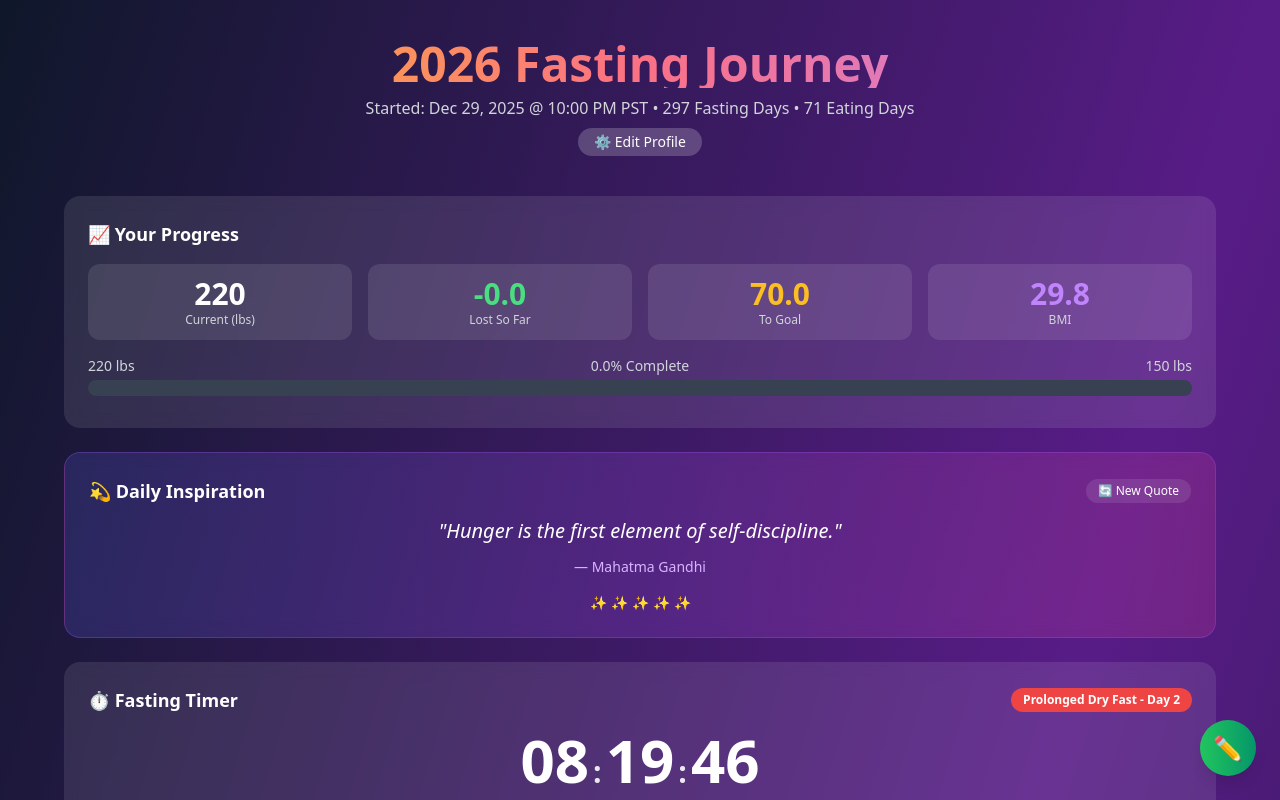
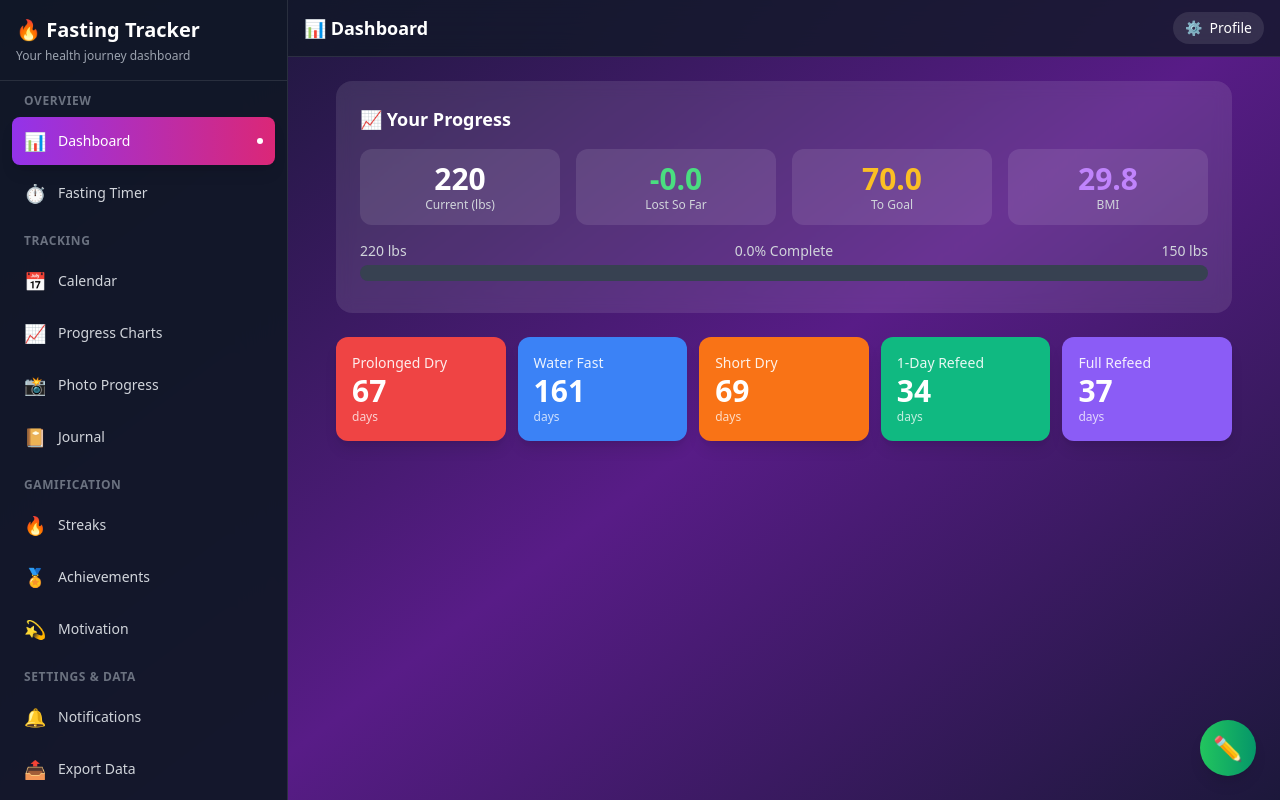
Before and after one commit to ketankshukla/fasting-focused-lifestyle, a React (Vite) app: page / in a window 1280 px wide. Shown: the top 800 px of the page. Built offline with nearby package versions, Linux system fonts and the light colour scheme.

Commit message:
Fix timezone issue (use local time) and add sidebar navigation menu

```diff
--- a/src/components/Calendar/CalendarDay.jsx
+++ b/src/components/Calendar/CalendarDay.jsx
@@ -1,10 +1,10 @@
 import React from "react";
 import { colors } from "../../data";
-import { getDayData } from "../../utils/calculations";
+import { getDayData, getLocalDateKey } from "../../utils/calculations";
 
 const CalendarDay = ({ dateKey, dayNum, isDecember2025, hasLog, onClick }) => {
   const dayData = getDayData(dateKey);
-  const today = new Date().toISOString().split("T")[0];
+  const today = getLocalDateKey();
   const isToday = dateKey === today;
 
   return (
--- a/src/components/Dashboard/QuickLogButton.jsx
+++ b/src/components/Dashboard/QuickLogButton.jsx
@@ -1,7 +1,8 @@
 import React from "react";
+import { getLocalDateKey } from "../../utils/calculations";
 
 const QuickLogButton = ({ onLogToday }) => {
-  const today = new Date().toISOString().split("T")[0];
+  const today = getLocalDateKey();
 
   return (
     <button
--- a/src/components/Dashboard/StreakCounter.jsx
+++ b/src/components/Dashboard/StreakCounter.jsx
@@ -1,4 +1,5 @@
 import React from "react";
+import { getLocalDateKey } from "../../utils/calculations";
 
 const StreakCounter = ({ dailyLogs }) => {
   const calculateStreaks = () => {
@@ -14,10 +15,12 @@ const StreakCounter = ({ dailyLogs }) => {
     let longestStreak = 0;
     let tempStreak = 1;
 
-    const today = new Date().toISOString().split("T")[0];
-    const yesterday = new Date(Date.now() - 86400000)
-      .toISOString()
-      .split("T")[0];
+    const today = getLocalDateKey();
+    const yesterdayDate = new Date();
+    yesterdayDate.setDate(yesterdayDate.getDate() - 1);
+    const yesterday = `${yesterdayDate.getFullYear()}-${String(
+      yesterdayDate.getMonth() + 1
+    ).padStart(2, "0")}-${String(yesterdayDate.getDate()).padStart(2, "0")}`;
 
     for (let i = 1; i < loggedDates.length; i++) {
       const prevDate = new Date(loggedDates[i - 1]);
--- a/src/components/FastingTracker.jsx
+++ b/src/components/FastingTracker.jsx
@@ -5,6 +5,7 @@ import { usePhotoStorage } from "../hooks/useIndexedDB";
 import { useNotifications } from "../hooks/useNotifications";
 import { getProgressStats, getScheduleStats } from "../utils/calculations";
 
+import { Sidebar } from "./Layout";
 import { Header } from "./Header";
 import {
   ProgressDashboard,
@@ -26,7 +27,6 @@ import {
 } from "./Dashboard";
 import { MonthView, YearView } from "./Calendar";
 import { LogModal, ProfileModal } from "./Modals";
-import Footer from "./Footer";
 
 const FastingTracker = () => {
   const { profile, dailyLogs, saveLog, saveProfile } =
@@ -41,6 +41,8 @@ const FastingTracker = () => {
   const [showYearView, setShowYearView] = useState(false);
   const [showProfileModal, setShowProfileModal] = useState(false);
   const [showLogModal, setShowLogModal] = useState(false);
+  const [activeSection, setActiveSection] = useState("dashboard");
+  const [sidebarOpen, setSidebarOpen] = useState(false);
 
   const stats = getProgressStats(profile, dailyLogs);
   const scheduleStats = getScheduleStats();
@@ -55,64 +57,29 @@ const FastingTracker = () => {
     setShowYearView(false);
   };
 
+  const renderContent = () => {
+    switch (activeSection) {
+      case "dashboard":
         return (
-    <div className="min-h-screen bg-gradient-to-br from-slate-900 via-purple-900 to-slate-900 p-4 sm:p-6">
-      <div className="max-w-6xl mx-auto space-y-6">
-        <Header
-          fastingDays={scheduleStats.fastingDays}
-          eatingDays={scheduleStats.eatingDays}
-          onProfileClick={() => setShowProfileModal(true)}
-        />
+          <div className="space-y-6">
+            <ProgressDashboard stats={stats} profile={profile} />
+            <FastTypeStats scheduleStats={scheduleStats} />
+          </div>
+        );
 
-        <ProgressDashboard stats={stats} profile={profile} />
+      case "timer":
+        return <FastingTimer />;
 
-        <MotivationalQuotes />
-
-        <FastingTimer />
-
-        <ProgressCharts dailyLogs={dailyLogs} profile={profile} />
-
-        <PhotoProgress
-          photos={photos}
-          onSavePhoto={savePhoto}
-          onDeletePhoto={deletePhoto}
-          getAllPhotoDates={getAllPhotoDates}
-        />
-
-        <NotificationSettings
-          permission={permission}
-          isSupported={isSupported}
-          onRequestPermission={requestPermission}
-          onScheduleReminder={scheduleReminder}
-        />
-
-        <StreakCounter dailyLogs={dailyLogs} />
-
-        <AchievementBadges
-          dailyLogs={dailyLogs}
-          profile={profile}
-          stats={stats}
-        />
-
-        <JournalDiary dailyLogs={dailyLogs} />
-
-        <ExportData dailyLogs={dailyLogs} profile={profile} stats={stats} />
-
-        <ShareProgress stats={stats} profile={profile} />
-
-        <BackupRestore dailyLogs={dailyLogs} profile={profile} />
-
-        <FastTypeStats scheduleStats={scheduleStats} />
-
+      case "calendar":
+        return (
+          <div className="space-y-6">
             <MonthNavigation
               selectedMonth={selectedMonth}
               showYearView={showYearView}
               onMonthSelect={handleMonthSelect}
               onYearViewToggle={() => setShowYearView(!showYearView)}
             />
-
             <Legend />
-
             {showYearView ? (
               <YearView onMonthSelect={handleMonthSelect} />
             ) : (
@@ -122,7 +89,155 @@ const FastingTracker = () => {
                 onDayClick={handleDayClick}
               />
             )}
+          </div>
+        );
 
+      case "charts":
+        return <ProgressCharts dailyLogs={dailyLogs} profile={profile} />;
+
+      case "photos":
+        return (
+          <PhotoProgress
+            photos={photos}
+            onSavePhoto={savePhoto}
+            onDeletePhoto={deletePhoto}
+            getAllPhotoDates={getAllPhotoDates}
+          />
+        );
+
+      case "journal":
+        return <JournalDiary dailyLogs={dailyLogs} />;
+
+      case "streaks":
+        return <StreakCounter dailyLogs={dailyLogs} />;
+
+      case "badges":
+        return (
+          <AchievementBadges
+            dailyLogs={dailyLogs}
+            profile={profile}
+            stats={stats}
+          />
+        );
+
+      case "quotes":
+        return <MotivationalQuotes />;
+
+      case "notifications":
+        return (
+          <NotificationSettings
+            permission={permission}
+            isSupported={isSupported}
+            onRequestPermission={requestPermission}
+            onScheduleReminder={scheduleReminder}
+          />
+        );
+
+      case "export":
+        return (
+          <ExportData dailyLogs={dailyLogs} profile={profile} stats={stats} />
+        );
+
+      case "share":
+        return <ShareProgress stats={stats} profile={profile} />;
+
+      case "backup":
+        return <BackupRestore dailyLogs={dailyLogs} profile={profile} />;
+
+      default:
+        return <ProgressDashboard stats={stats} profile={profile} />;
+    }
+  };
+
+  const getSectionTitle = () => {
+    const titles = {
+      dashboard: "📊 Dashboard",
+      timer: "⏱️ Fasting Timer",
+      calendar: "📅 Calendar",
+      charts: "📈 Progress Charts",
+      photos: "📸 Photo Progress",
+      journal: "📔 Journal",
+      streaks: "🔥 Streaks",
+      badges: "🏅 Achievements",
+      quotes: "💫 Daily Motivation",
+      notifications: "🔔 Notifications",
+      export: "📤 Export Data",
+      share: "📱 Share Progress",
+      backup: "💾 Backup & Restore",
+    };
+    return titles[activeSection] || "Dashboard";
+  };
+
+  return (
+    <div className="min-h-screen bg-gradient-to-br from-slate-900 via-purple-900 to-slate-900 flex">
+      <Sidebar
+        activeSection={activeSection}
+        onSectionChange={setActiveSection}
+        isOpen={sidebarOpen}
+        onClose={() => setSidebarOpen(false)}
+      />
+
+      <div className="flex-1 flex flex-col min-h-screen lg:ml-0">
+        {/* Top Header Bar */}
+        <header className="sticky top-0 z-30 bg-gray-900/80 backdrop-blur-xl border-b border-white/10">
+          <div className="flex items-center justify-between px-4 py-3">
+            <div className="flex items-center gap-3">
+              <button
+                onClick={() => setSidebarOpen(true)}
+                className="lg:hidden p-2 text-white hover:bg-white/10 rounded-lg"
+              >
+                <svg
+                  className="w-6 h-6"
+                  fill="none"
+                  stroke="currentColor"
+                  viewBox="0 0 24 24"
+                >
+                  <path
+                    strokeLinecap="round"
+                    strokeLinejoin="round"
+                    strokeWidth={2}
+                    d="M4 6h16M4 12h16M4 18h16"
+                  />
+                </svg>
+              </button>
+              <h2 className="text-lg font-bold text-white">
+                {getSectionTitle()}
+              </h2>
+            </div>
+            <button
+              onClick={() => setShowProfileModal(true)}
+              className="flex items-center gap-2 px-3 py-1.5 bg-white/10 hover:bg-white/20 text-white text-sm rounded-full transition-all"
+            >
+              <span>⚙️</span>
+              <span className="hidden sm:inline">Profile</span>
+            </button>
+          </div>
+        </header>
+
+        {/* Main Content */}
+        <main className="flex-1 p-4 sm:p-6 overflow-y-auto">
+          <div className="max-w-4xl mx-auto">{renderContent()}</div>
+        </main>
+
+        {/* Quick Stats Footer */}
+        <footer className="bg-gray-900/80 backdrop-blur-xl border-t border-white/10 px-4 py-3">
+          <div className="max-w-4xl mx-auto flex items-center justify-between text-sm">
+            <div className="flex items-center gap-4 text-gray-400">
+              <span>⚖️ {stats.currentWeight} lbs</span>
+              <span className="hidden sm:inline">
+                📉 {stats.lostSoFar.toFixed(1)} lost
+              </span>
+              <span>🎯 {stats.progressPercent.toFixed(0)}%</span>
+            </div>
+            <div className="text-gray-500 text-xs">
+              {scheduleStats.fastingDays} fasting • {scheduleStats.eatingDays}{" "}
+              eating
+            </div>
+          </div>
+        </footer>
+      </div>
+
+      {/* Modals */}
       {showLogModal && selectedDay && (
         <LogModal
           selectedDay={selectedDay}
@@ -140,10 +255,8 @@ const FastingTracker = () => {
         />
       )}
 
-        <Footer />
-
+      {/* Quick Log Button */}
       <QuickLogButton onLogToday={handleDayClick} />
-      </div>
     </div>
   );
 };
--- /dev/null
+++ b/src/components/Layout/Sidebar.jsx
@@ -0,0 +1,126 @@
+import React from "react";
+
+const menuItems = [
+  { id: "dashboard", icon: "📊", label: "Dashboard", section: "overview" },
+  { id: "timer", icon: "⏱️", label: "Fasting Timer", section: "overview" },
+  { id: "calendar", icon: "📅", label: "Calendar", section: "tracking" },
+  { id: "charts", icon: "📈", label: "Progress Charts", section: "tracking" },
+  { id: "photos", icon: "📸", label: "Photo Progress", section: "tracking" },
+  { id: "journal", icon: "📔", label: "Journal", section: "tracking" },
+  { id: "streaks", icon: "🔥", label: "Streaks", section: "gamification" },
+  { id: "badges", icon: "🏅", label: "Achievements", section: "gamification" },
+  { id: "quotes", icon: "💫", label: "Motivation", section: "gamification" },
+  {
+    id: "notifications",
+    icon: "🔔",
+    label: "Notifications",
+    section: "settings",
+  },
+  { id: "export", icon: "📤", label: "Export Data", section: "settings" },
+  { id: "share", icon: "📱", label: "Share Progress", section: "settings" },
+  { id: "backup", icon: "💾", label: "Backup & Restore", section: "settings" },
+];
+
+const sections = {
+  overview: "Overview",
+  tracking: "Tracking",
+  gamification: "Gamification",
+  settings: "Settings & Data",
+};
+
+const Sidebar = ({ activeSection, onSectionChange, isOpen, onClose }) => {
+  const groupedItems = {};
+  menuItems.forEach((item) => {
+    if (!groupedItems[item.section]) {
+      groupedItems[item.section] = [];
+    }
+    groupedItems[item.section].push(item);
+  });
+
+  return (
+    <>
+      {/* Mobile Overlay */}
+      {isOpen && (
+        <div
+          className="fixed inset-0 bg-black/50 z-40 lg:hidden"
+          onClick={onClose}
+        />
+      )}
+
+      {/* Sidebar */}
+      <aside
+        className={`
+        fixed top-0 left-0 h-full w-72 bg-gray-900/95 backdrop-blur-xl border-r border-white/10 z-50
+        transform transition-transform duration-300 ease-in-out
+        ${isOpen ? "translate-x-0" : "-translate-x-full"}
+        lg:translate-x-0 lg:static lg:z-auto
+      `}
+      >
+        <div className="flex flex-col h-full">
+          {/* Header */}
+          <div className="p-4 border-b border-white/10">
+            <div className="flex items-center justify-between">
+              <h1 className="text-xl font-bold text-white">
+                🔥 Fasting Tracker
+              </h1>
+              <button
+                onClick={onClose}
+                className="lg:hidden text-gray-400 hover:text-white p-1"
+              >
+                ✕
+              </button>
+            </div>
+            <p className="text-xs text-gray-400 mt-1">
+              Your health journey dashboard
+            </p>
+          </div>
+
+          {/* Navigation */}
+          <nav className="flex-1 overflow-y-auto p-3">
+            {Object.entries(sections).map(([sectionKey, sectionLabel]) => (
+              <div key={sectionKey} className="mb-4">
+                <h3 className="text-xs font-semibold text-gray-500 uppercase tracking-wider px-3 mb-2">
+                  {sectionLabel}
+                </h3>
+                <div className="space-y-1">
+                  {groupedItems[sectionKey]?.map((item, index) => (
+                    <button
+                      key={item.id}
+                      onClick={() => {
+                        onSectionChange(item.id);
+                        onClose();
+                      }}
+                      className={`
+                        w-full flex items-center gap-3 px-3 py-2.5 rounded-lg text-left transition-all
+                        ${
+                          activeSection === item.id
+                            ? "bg-gradient-to-r from-purple-600 to-pink-600 text-white shadow-lg"
+                            : "text-gray-300 hover:bg-white/10 hover:text-white"
+                        }
+                      `}
+                    >
+                      <span className="text-lg">{item.icon}</span>
+                      <span className="text-sm font-medium">{item.label}</span>
+                      {activeSection === item.id && (
+                        <span className="ml-auto w-1.5 h-1.5 bg-white rounded-full" />
+                      )}
+                    </button>
+                  ))}
+                </div>
+              </div>
+            ))}
+          </nav>
+
+          {/* Footer */}
+          <div className="p-4 border-t border-white/10">
+            <p className="text-xs text-gray-500 text-center">
+              fasting.ketanshukla.com
+            </p>
+          </div>
+        </div>
+      </aside>
+    </>
+  );
+};
+
+export default Sidebar;
--- /dev/null
+++ b/src/components/Layout/index.js
@@ -0,0 +1 @@
+export { default as Sidebar } from "./Sidebar";
--- a/src/utils/calculations.js
+++ b/src/utils/calculations.js
@@ -98,3 +98,11 @@ export const formatDate = (dateKey) => {
     year: "numeric",
   });
 };
+
+export const getLocalDateKey = () => {
+  const now = new Date();
+  const year = now.getFullYear();
+  const month = String(now.getMonth() + 1).padStart(2, "0");
+  const day = String(now.getDate()).padStart(2, "0");
+  return `${year}-${month}-${day}`;
+};
```
Lines whose indentation alone changed are shown as unchanged.
